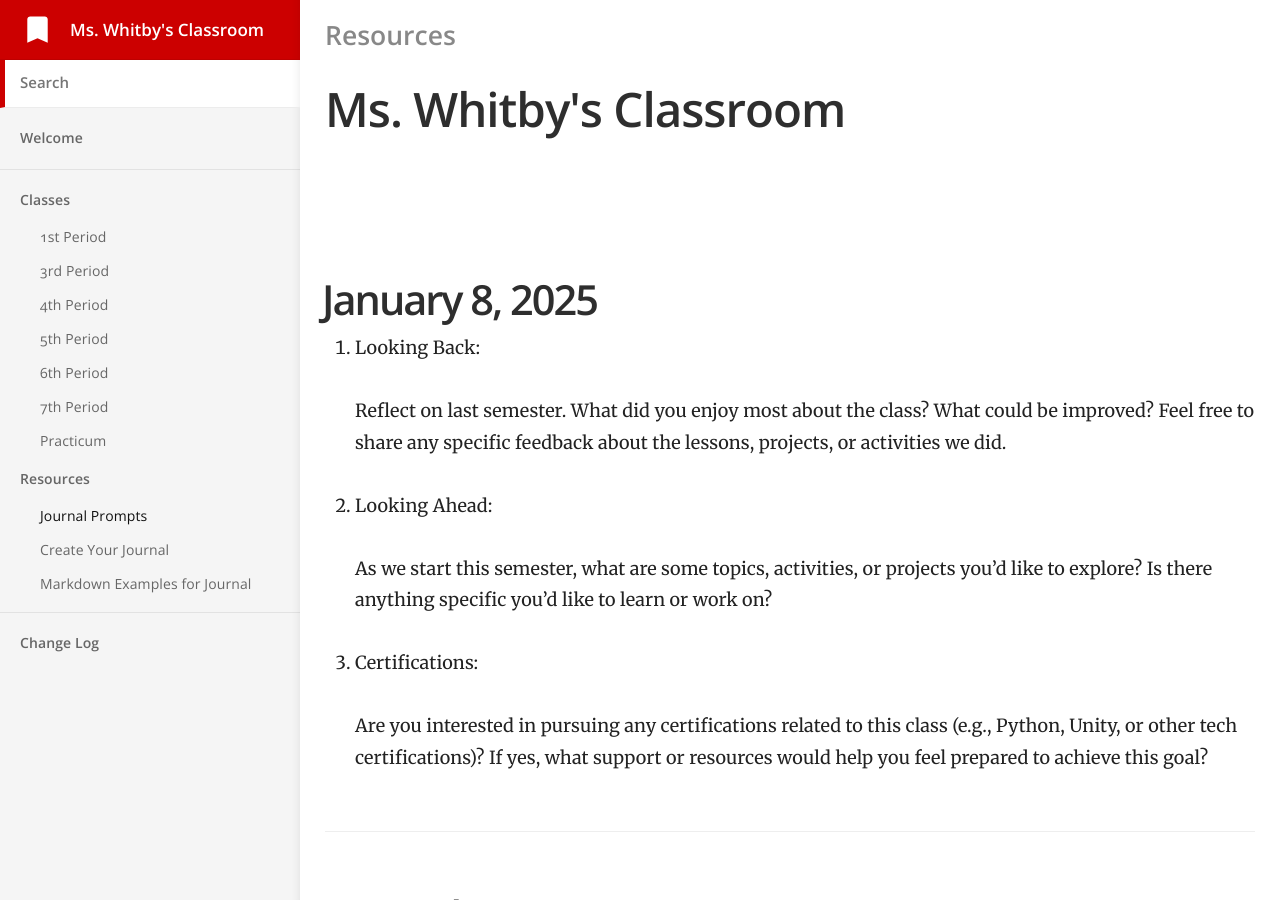
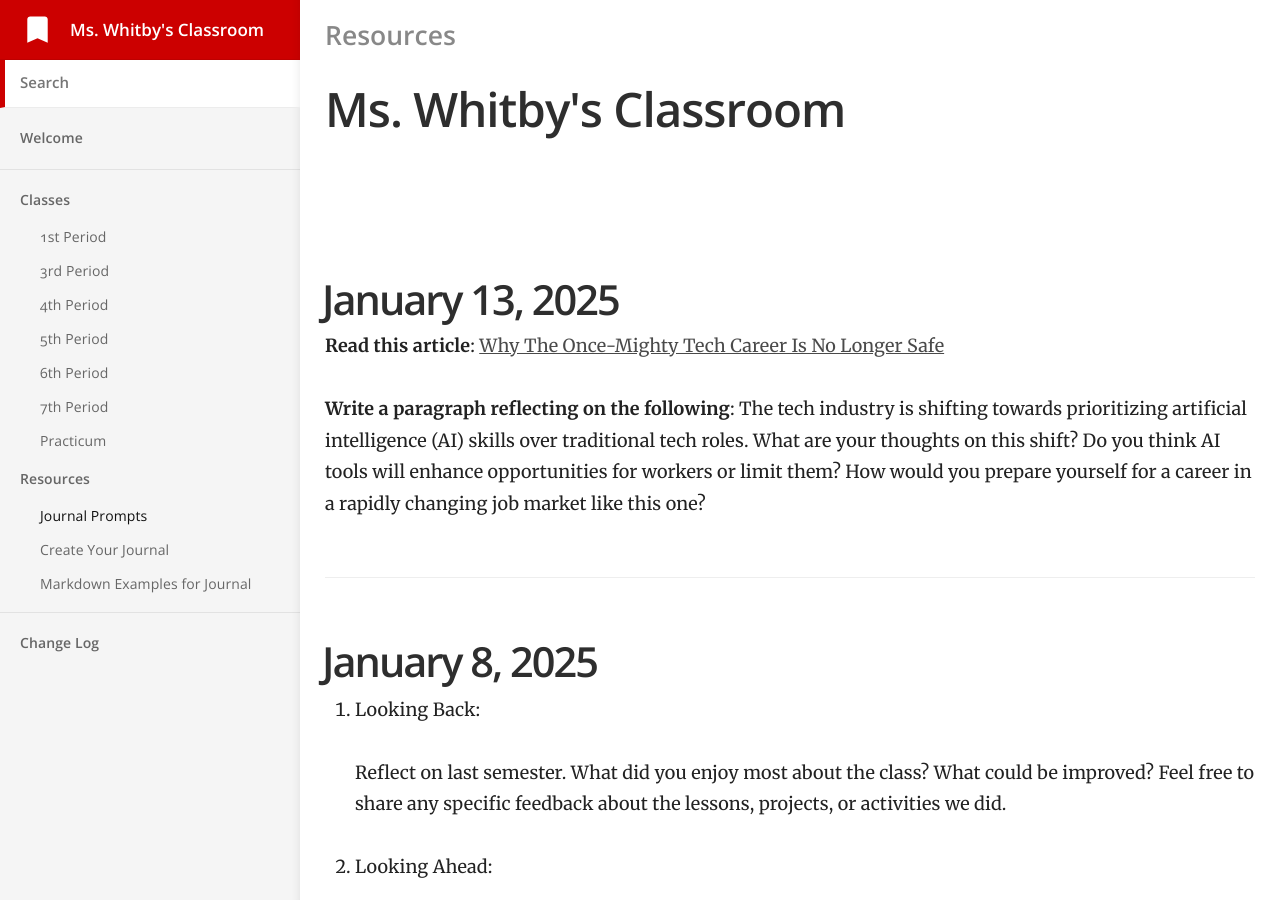
Before and after one commit to mswhitby/classroom, a Jekyll site: the page built from _docs/resources/journal.md, in a window 1280 px wide and 900 px high. Built offline with Jekyll 4.4.1, drawn with Linux system fonts in a browser that asks for light colours.

Commit message:
Update journal

```diff
--- a/_docs/resources/journal.md
+++ b/_docs/resources/journal.md
@@ -3,6 +3,14 @@ title: Journal Prompts
 category: Resources
 order: 1
 ---
+
+# January 13, 2025
+
+**Read this article**: [Why The Once-Mighty Tech Career Is No Longer Safe](https://www.forbes.com/sites/jackkelly/2024/09/23/why-the-once-mighty-tech-career-is-no-longer-safe/)
+
+**Write a paragraph reflecting on the following**: The tech industry is shifting towards prioritizing artificial intelligence (AI) skills over traditional tech roles. What are your thoughts on this shift? Do you think AI tools will enhance opportunities for workers or limit them? How would you prepare yourself for a career in a rapidly changing job market like this one?
+
+----
 
 # January 8, 2025
 
```
